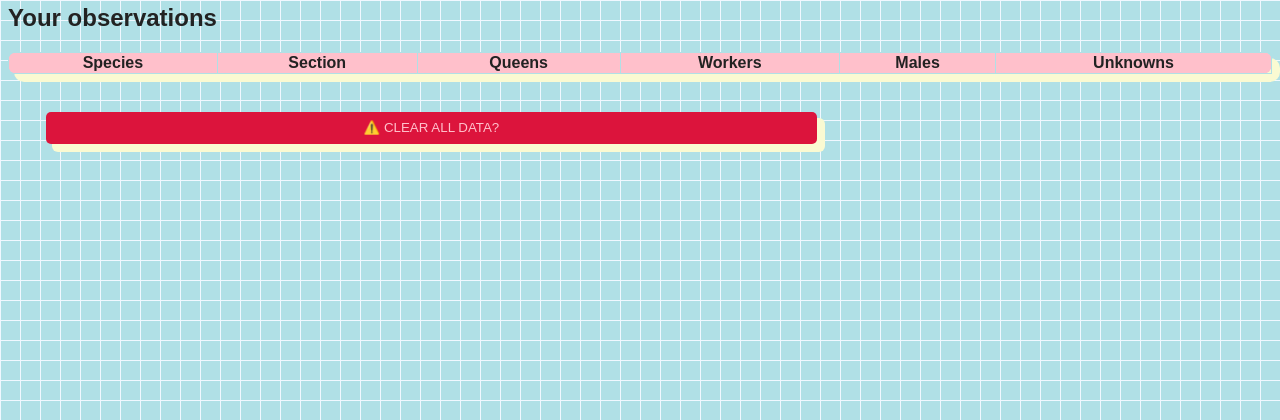
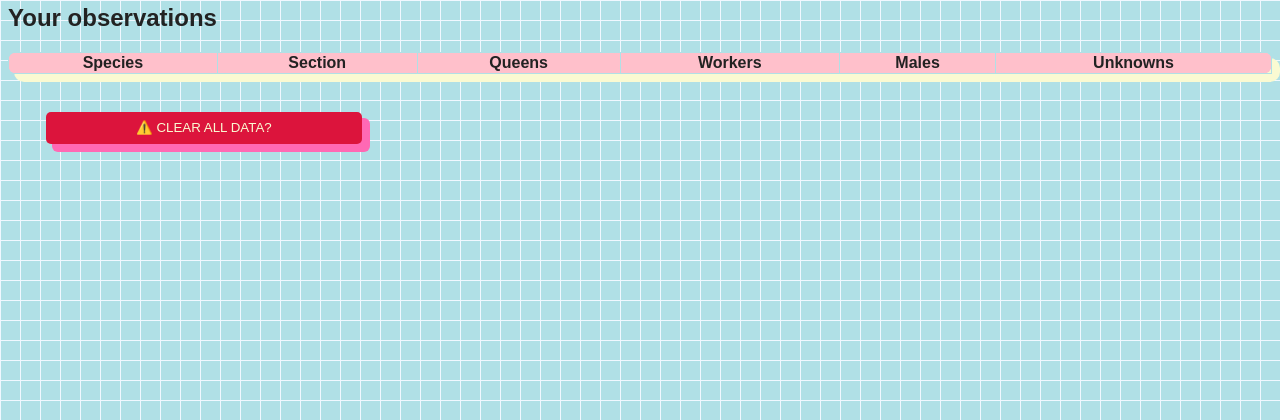
Before and after one commit to ruthmoog/bee, a website: page static/index.html in a window 1280 px wide. Shown: the part 380-800 px from the top of the page. Drawn offline with Linux system fonts and the light colour scheme.

Commit message:
browser styling clear button

```diff
--- a/static/style.css
+++ b/static/style.css
@@ -179,7 +179,12 @@ table, th, td {
         display: none;
     }
 
+    #clear {
+        width: 25%;
+        box-shadow:             7px 7px 0 1px hotpink;
+        color: var(--drop-shadow-color);
     }
+
     #dateTime {
         background-color: var(--accent-background-color);
         border-radius: 5px;
```
